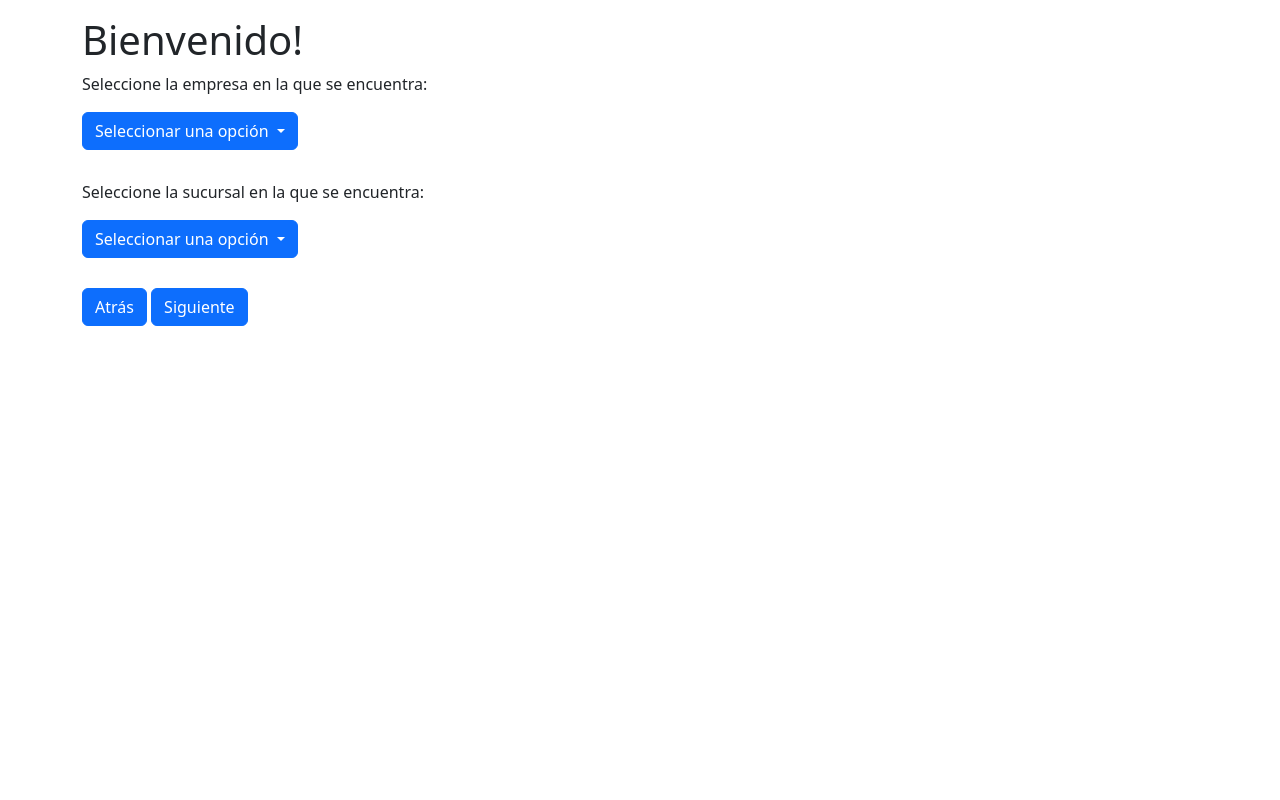
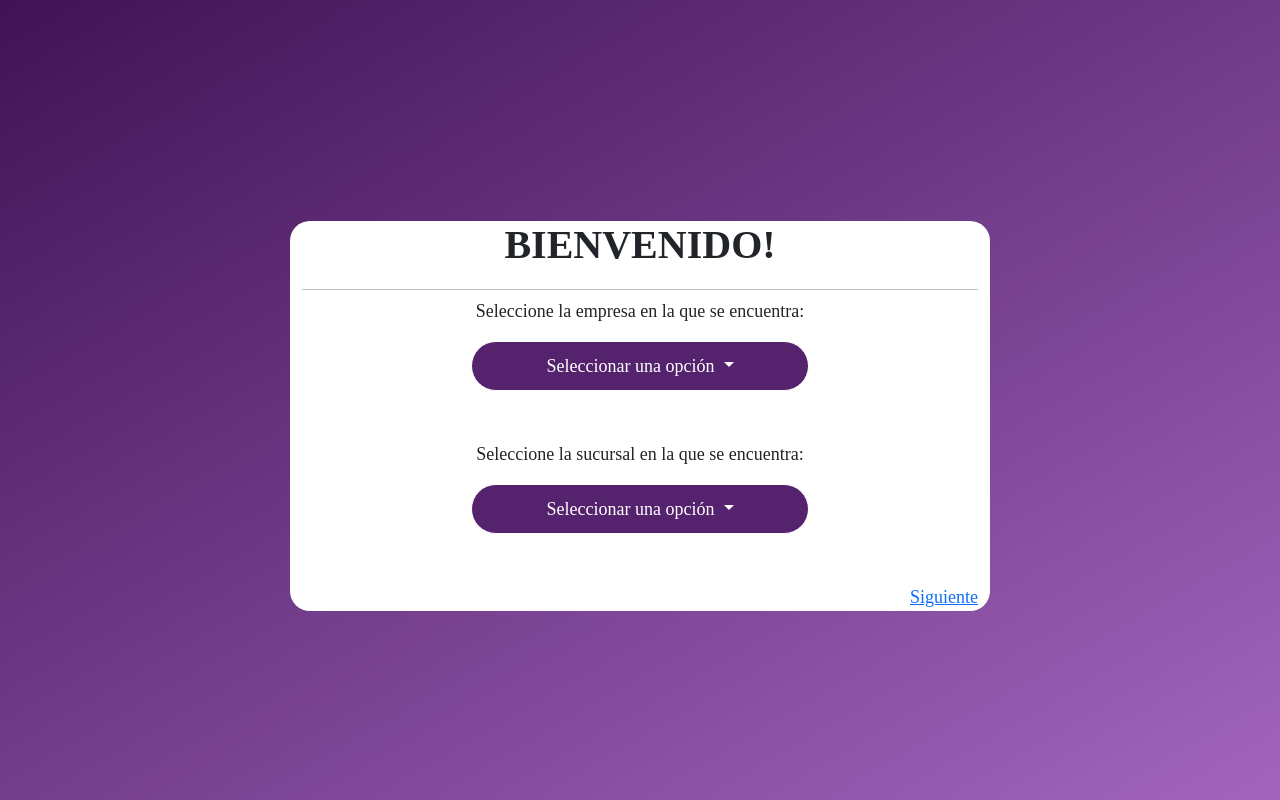
Before and after one commit to rodriguezmelisa15/ILUMINAR, a Django app: page /empresas/ in a window 1280 px wide. Run offline with Django 4.2, Linux system fonts and the light colour scheme; data that the repository does not hold is empty.

```diff
--- a/iluminar/admisisweb/templates/paginas/sucursales.html
+++ b/iluminar/admisisweb/templates/paginas/sucursales.html
@@ -18,10 +18,49 @@
       });
     });
   </script>
-<!-- SEPARACION ENTRE CADA MENU -->
+
   <style>
+   body {
+    margin: 0;
+    padding: 0;
+    font-family: Century Gothic;
+    background: linear-gradient(150deg, #401355, #a265be);
+    height: 100vh;
+     }
     .dropdown-container {
-      margin-bottom: 30px;
+      margin-bottom: 50px;
+  }
+    button {
+    width: 50%;
+    height: 50px;
+    border: 1px solid;
+    background: #55226d;
+    border-radius: 25px;
+    font-size: 18px;
+    color: white;
+    cursor: pointer;
+    outline: none;
+}
+    .container{
+    position: absolute;
+    top: 50%;
+    left: 50%;
+    transform: translate(-50%, -50%);
+    width: 700px;
+    background: white;
+    border-radius: 20px;
+    font-size: 18px;
+    text-align: center;
+  }
+    .boton-siguiente{
+    text-align: right;
+    }
+    .container h1{
+      font-weight: 900;
+      text-transform: uppercase;
+      text-align: center;
+      padding: 0 0 20px 0;
+      border-bottom: 1px solid silver;
     }
   </style>
 </head>
@@ -34,7 +73,7 @@
   <p>Seleccione la empresa en la que se encuentra:</p>
   <div class="dropdown-container"><!-- CONTENEDOR DEL DESPLEGABLE -->
     <div class="dropdown"> <!-- BOTON DESPLEGABLE -->
-      <button class="btn btn-primary dropdown-toggle" type="button" id="empresaDropdown" data-bs-toggle="dropdown" aria-haspopup="true" aria-expanded="false">
+      <button class="btn-primary dropdown-toggle" type="button" id="empresaDropdown" data-bs-toggle="dropdown" aria-haspopup="true" aria-expanded="false">
         Seleccionar una opción
       </button>
       <ul class="dropdown-menu" aria-labelledby="empresaDropdown">
@@ -48,7 +87,7 @@
   <p>Seleccione la sucursal en la que se encuentra:</p>
   <div class="dropdown-container">
     <div class="dropdown">
-      <button class="btn btn-primary dropdown-toggle" type="button" id="sucursalDropdown" data-bs-toggle="dropdown" aria-haspopup="true" aria-expanded="false">
+      <button class="btn-primary dropdown-toggle" type="button" id="sucursalDropdown" data-bs-toggle="dropdown" aria-haspopup="true" aria-expanded="false">
         Seleccionar una opción
       </button>
       <ul class="dropdown-menu" aria-labelledby="sucursalDropdown">
@@ -58,10 +97,11 @@
       </ul>
     </div>
   </div>
+  <div class="boton-siguiente">
+  <a href="{% url 'articulos' %}" class="btn-primary">Siguiente</a>
+</div>
+</div>
 
-  <a href="{% url 'login' %}" class="btn btn-primary">Atrás</a>
-  <a href="{% url 'articulos' %}" class="btn btn-primary">Siguiente</a>
-</div>
 
 </body>
 </html>
```
Also changed, not shown: iluminar/admisisweb/templates/paginas/articulos.html (+7 -13 lines), iluminar/admisisweb/templates/paginas/login.html (+4 -4 lines).
